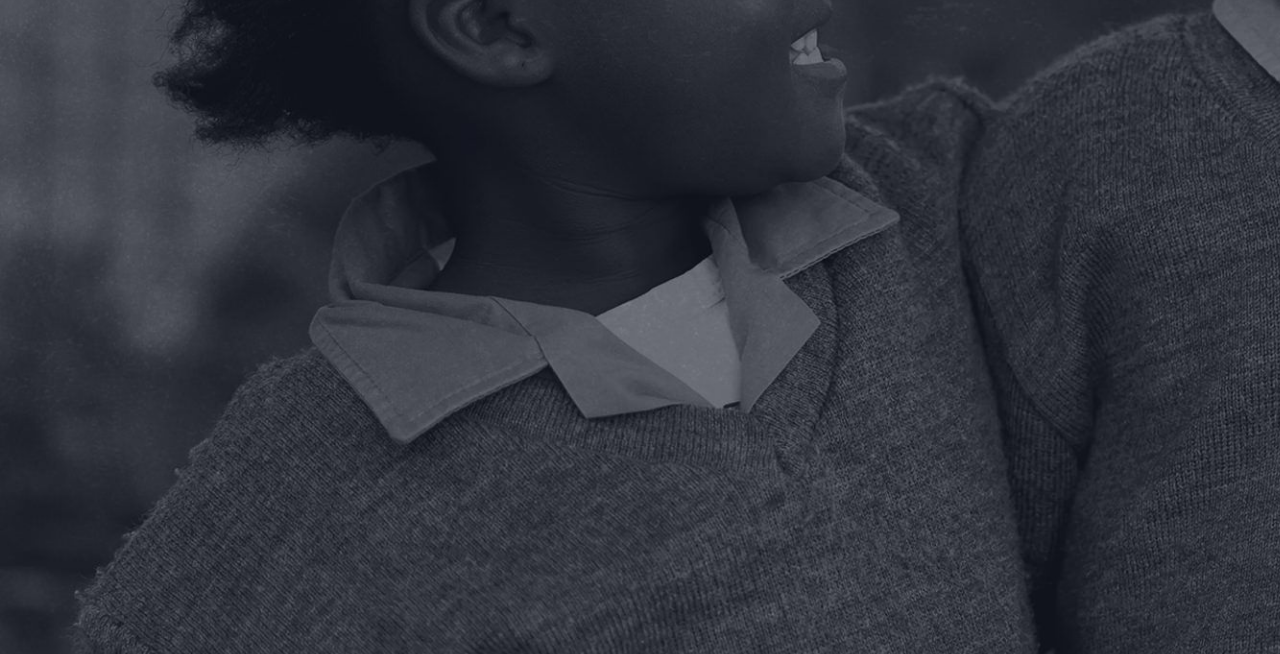
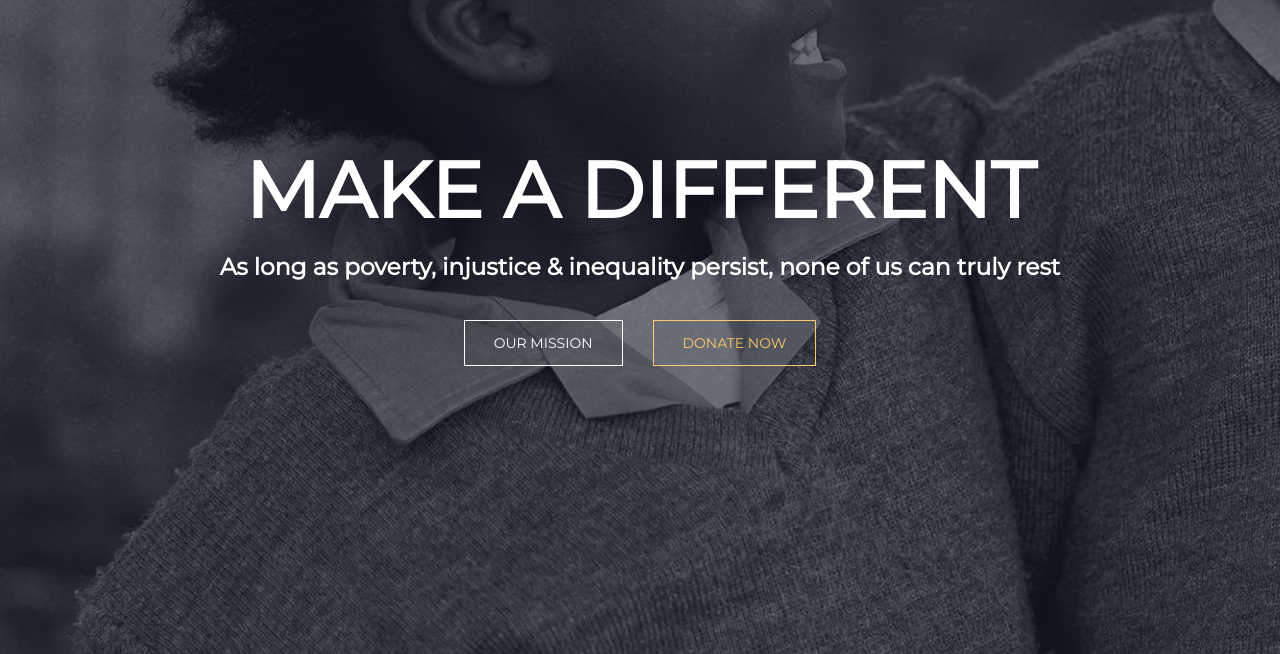
Before and after one commit to estefansilvi/proj-html-vuejs, a website: page index.html in a window 1280 px wide. Shown: the part 146-800 px from the top of the page. Drawn offline with Linux system fonts and the light colour scheme.

Commit message:
jumbotron completo

```diff
--- a/index.html
+++ b/index.html
@@ -9,7 +9,9 @@
   </head>
   <body>
     <div id="container">
+
       <header class="content">
+
         <nav class="content-nav">
           <div class="logo">
             <img class="img-logo" src="img/avada-charity-logo-retina.png" alt="">
@@ -30,8 +32,20 @@
             <button  class="donate-button"type="button" name="button">DONATE</button>
           </div>
         </nav>
-        <div>
+
+        <div class="content-jumbotron">
+          <div class="title">
+            <h2>MAKE A DIFFERENT</h2>
+          </div>
+          <div class="subtitle">
+            <h3>As long as poverty, injustice & inequality persist, none of us can truly rest</h3>
+          </div>
+          <div class="buttons-jumbotron">
+            <button class="button-mission"type="button" name="button">OUR MISSION</button>
+            <button class="button-donateNow" type="button" name="button">DONATE NOW</button>
+          </div>
         </div>
+
       </header>
     </div>
 
--- a/src/app.scss
+++ b/src/app.scss
@@ -77,6 +77,65 @@
       }
     }
 
+    &-jumbotron {
+      width: 100%;
+      padding: 0 30px;
+      color: $white;
+      text-align: center;
+      position: absolute;
+      top: 50%;
+      left: 50%;
+      transform: translate(-50%, -50%);
+
+      .title {
+        font-size: 52px;
+        text-align: center;
+        margin-bottom: 14px
+      }
+
+      .subtitle {
+        font-size: 20px;
+        text-align:center;
+      }
+
+      .buttons-jumbotron {
+        height: 85px;
+        display: flex;
+        justify-content: center;
+        align-items:flex-end;
+
+        .button-mission {
+          margin: 0 15px;
+          padding: 13px 29px;
+          background: none;
+          color: $white;
+          font-size: 14px;
+          border: 1px solid $white;
+          cursor: $pointer;
+
+          &:hover {
+            color: $yellow;
+            border: 1px solid $yellow;
+          }
+        }
+
+        .button-donateNow {
+          margin: 0 15px;
+          padding: 13px 29px;
+          background: none;
+          color: $yellow;
+          font-size: 14px;
+          border: 1px solid $yellow;
+          cursor: $pointer;
+
+          &:hover {
+            color: $white;
+            border: 1px solid $white;
+          }
+        }
+      }
+    }
+
   }
 
 }
```
Also changed, not shown: dist/app.css.
